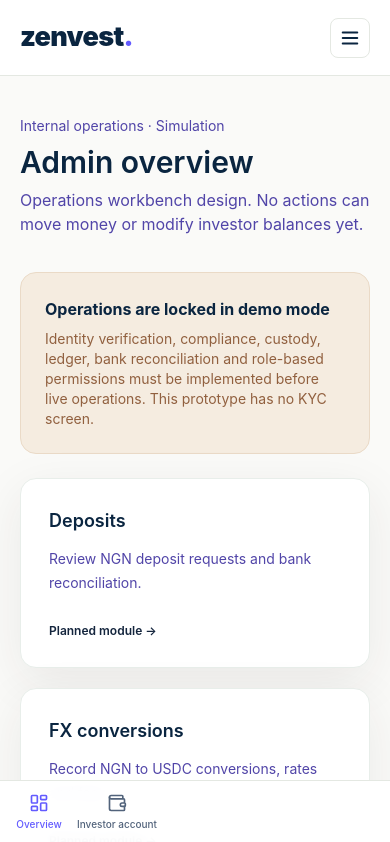
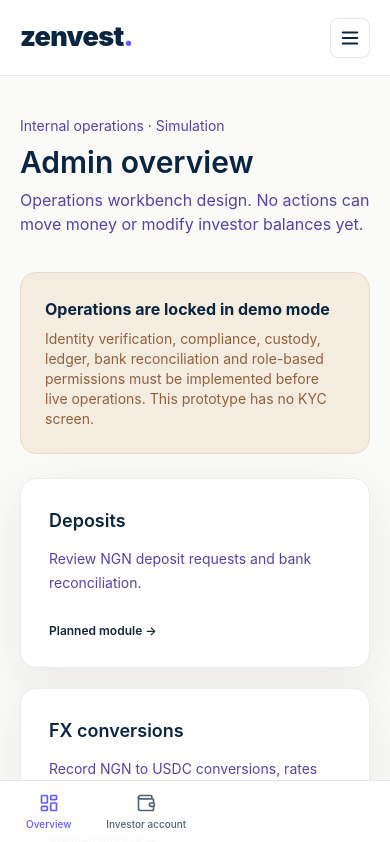
Before and after one commit to en0ma/zenvest, a Next.js app: page /preview/admin in a window 390 px wide. Shown: the top 842 px of the page. Built offline with nearby package versions, Linux system fonts and the light colour scheme.

Commit message:
ui: remove Radar from mobile, sidebar and menu navigation

```diff
--- a/src/components/shell.tsx
+++ b/src/components/shell.tsx
@@ -11,7 +11,6 @@ export function Shell({ admin = false, preview = false, children }: {admin?:bool
     {text:"Overview",href:"/dashboard"},
     {text:"Wallet",href:"/wallet"},
     {text:"Earn",href:"/earn"},
-    {text:"Radar",href:"/radar"},
     {text:"Settings",href:"/settings"},
   ];
   const items = preview ? nav.map(item => ({ ...item, href: item.href.replace("/dashboard", "/preview/investor").replace("/admin", "/preview/admin") })) : nav;
@@ -31,7 +30,7 @@ export function Shell({ admin = false, preview = false, children }: {admin?:bool
       <nav aria-label="Investor sidebar" className="mt-12 flex flex-col gap-1">{items.map(({href,text})=><InvestorNavLink key={text} href={href} text={text} variant="sidebar"/>)}</nav>
       {!preview&&<Signout/>}
     </aside>
-    <nav aria-label="Mobile investor navigation" className="fixed bottom-0 inset-x-0 z-40 grid grid-cols-5 border-t border-[#E4E8E2] bg-white/95 backdrop-blur lg:hidden pb-[env(safe-area-inset-bottom)]">{items.map(({href,text})=><InvestorNavLink key={text} href={href} text={text} variant="mobile"/>)}</nav>
+    <nav aria-label="Mobile investor navigation" className="fixed bottom-0 inset-x-0 z-40 grid grid-cols-4 border-t border-[#E4E8E2] bg-white/95 backdrop-blur lg:hidden pb-[env(safe-area-inset-bottom)]">{items.map(({href,text})=><InvestorNavLink key={text} href={href} text={text} variant="mobile"/>)}</nav>
     <main className="flex-1 min-w-0 px-5 py-10 sm:px-10 lg:px-14 lg:py-14 max-w-[1500px] mx-auto pb-28 lg:pb-10">{children}</main>
   </div>;
 }
```
